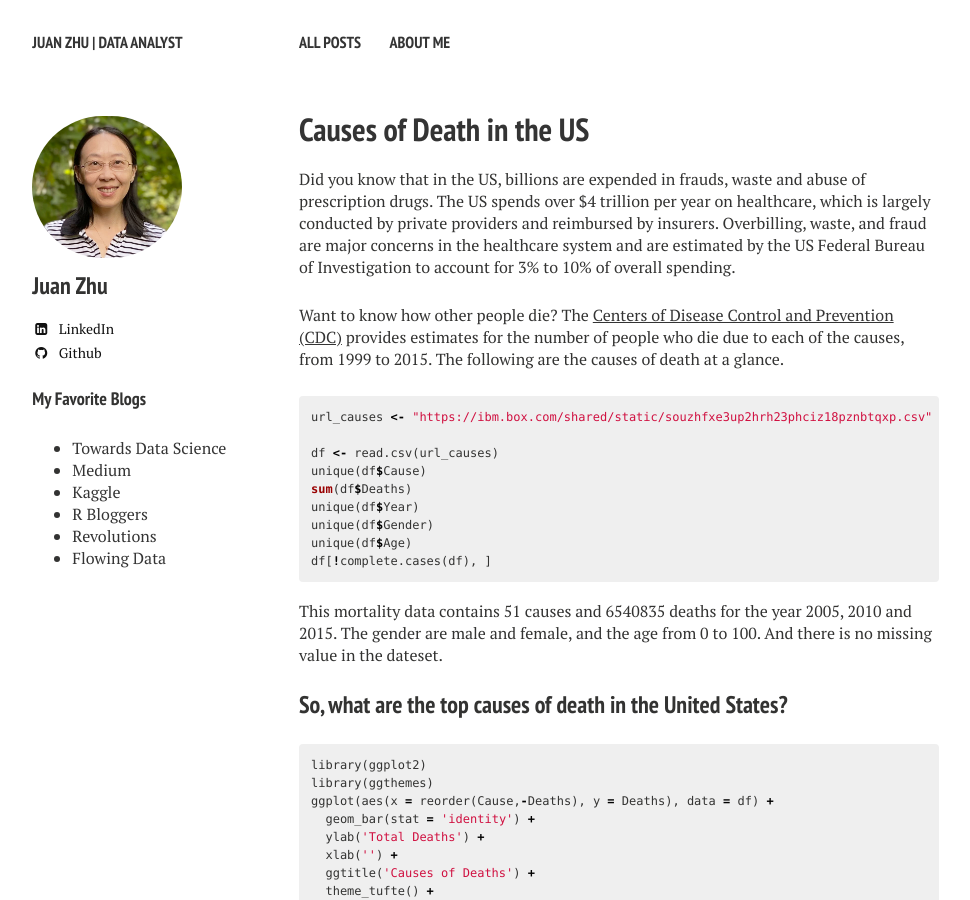
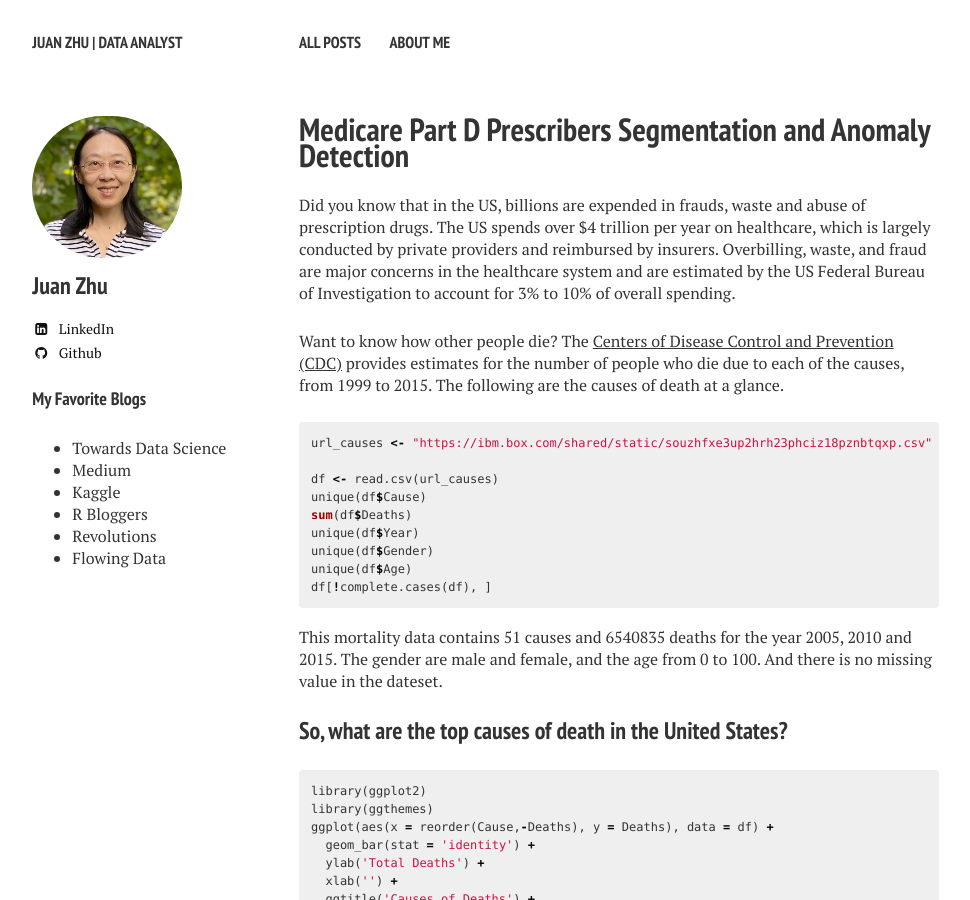
Before and after one commit to Janzhuj/janzhuj.github.io, a Jekyll site: the page built from _posts/2023-08-23-Medicare_Part_D_Prescribers_Segmentation_and_Anomaly_Detection.md, in a window 1280 px wide and 900 px high. Shown: the whole window, without its empty margins (21-991 px from the left). Built offline with Jekyll 4.4.1, drawn with Linux system fonts in a browser that asks for light colours; nearby versions of some CDN libraries; library files that are not in the unit come from our copies; comment, search, counter and statistics services are not loaded; some of the changed text lies outside the part shown.

Commit message:
Update 2023-08-23-Medicare_Part_D_Prescribers_Segmentation_and_Anomaly_Detection.md

```diff
--- a/_posts/2023-08-23-Medicare_Part_D_Prescribers_Segmentation_and_Anomaly_Detection.md
+++ b/_posts/2023-08-23-Medicare_Part_D_Prescribers_Segmentation_and_Anomaly_Detection.md
@@ -1,6 +1,6 @@
 ---
 layout: post
-title: "Causes of Death in the US"
+title: "Medicare Part D Prescribers Segmentation and Anomaly Detection"
 excerpt: "Causes of Death"
 tags: [rstats]
 share: true
```
